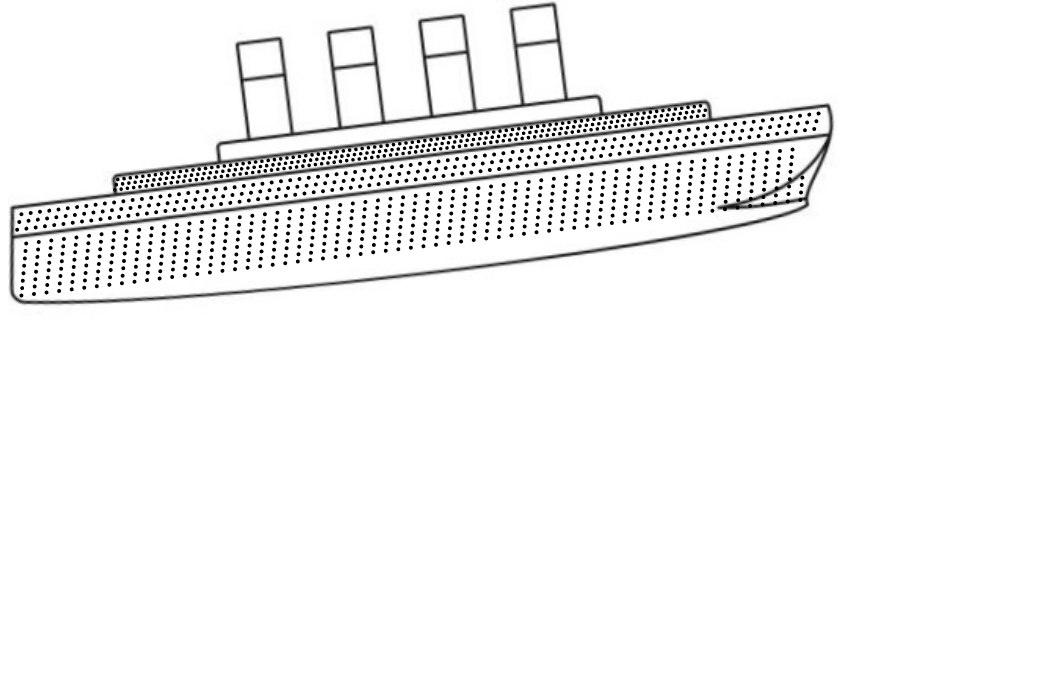
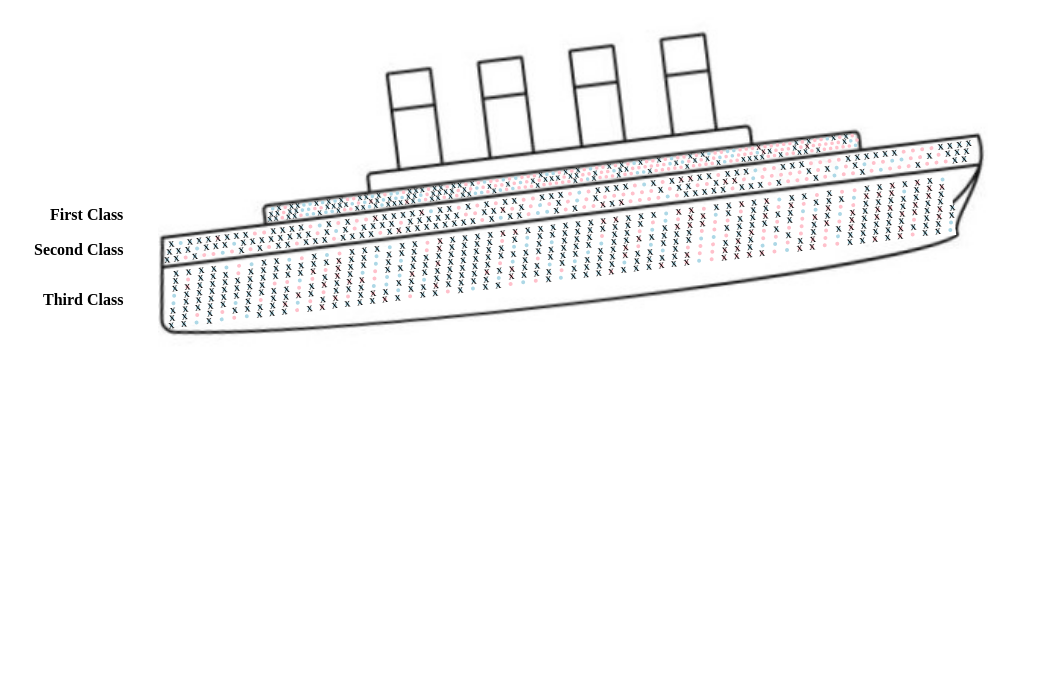
Before and after one commit to cak264/info4310_hw2, a plain HTML site: page index.html in a window 1280 px wide. Shown: the part 110-800 px from the top of the page, without its empty margins (0-1040 px from the left). Drawn offline with nearby package versions, Linux system fonts and the light colour scheme.

Commit message:
Added colors and X's, some labels

```diff
--- a/index.html
+++ b/index.html
@@ -7,7 +7,7 @@
             /* note: adjust width here to change change dimensions */
             .image {
               display: block;
-              width: 152%;
+              width: 100%;
               height: auto;
             }
 
@@ -19,13 +19,50 @@
 
             .container {
               position: relative;
-              width: fit-content;
+              width: 830px;
+              left: 150px;
+              top: 30px;
+            }
+
+            #labels {
+                float: left;
+            }
+
+            #first {
+                position: fixed;
+                top: 295px;
+                left: 50px;
+            }
+
+            #second {
+                position: fixed;
+                top: 330px;
+                left: 34px;
+            }
+
+            #third {
+                position: fixed;
+                top: 380px;
+                left: 43px;
+            }
+
+            h1 {
+                position: absolute;
+                z-index: 1;
+                top: -40px;
+                left: -125px;
             }
         </style>
 
     </head>
     <body>
+        <div id="labels">
+            <h4 id="first">First Class</h4>
+            <h4 id="second">Second Class</h4>
+            <h4 id="third">Third Class</h4>
+        </div>
         <div class="container">
+            <h1>A Look at Titanic Passengers</h1>
             <img src="titanic.jpg" alt="Titanic sinking ship" height="500" class="image">
             <svg id="mainsvg" height="600" width="900" class="top"></svg>
         </div>
@@ -95,7 +132,7 @@
             let Width1 = 590;
             let Height1 = 15;
 
-            const xScale1 = d3.scaleLinear().domain([0, NumCols1-1]).range([0, 18800]);
+            const xScale1 = d3.scaleLinear().domain([0, NumCols1-1]).range([5, 18700]);
             const yScale1 = d3.scaleLinear().domain([0, ColSize1-1]).range([Height1, 5]);
 
 
@@ -116,7 +153,22 @@
                 .attr("cx", (d,i) => xScale1(i/NumCols1))
                 .attr("cy", (d,i) => yScale1(i%ColSize1))
                 .attr("r", 1.8)
-                .style("fill", "black");
+                .style("fill", d => {return d.sex === "male" ? "lightblue" : "pink";});
+
+
+            var filteredList1 = firstList.map((item, index) => ({ item: item, originalIndex: index }))
+                                        .filter(({ item }) => item.survived === 0);
+
+            firstG.selectAll("text").data(filteredList1)
+                .join("text")
+                .attr("class", "firstX")
+                .attr("x", d => xScale1(d.originalIndex/NumCols1))
+                .attr("y", d => yScale1(d.originalIndex%ColSize1))
+                .attr("text-anchor", "middle")
+                .attr("dominant-baseline", "middle")
+                .text("x")
+                .attr("font-size", 10)
+                .attr("fill", "black");
 
 
 
@@ -146,7 +198,22 @@
                 .attr("cx", (d,i) => xScale2(i/NumCols2))
                 .attr("cy", (d,i) => yScale2(i%ColSize2))
                 .attr("r", 2)
-                .style("fill", "black");
+                .style("fill", d => {return d.sex === "male" ? "lightblue" : "pink";});
+
+
+            var filteredList2 = secondList.map((item, index) => ({ item: item, originalIndex: index }))
+                                        .filter(({ item }) => item.survived === 0);
+
+            secondG.selectAll("text").data(filteredList2)
+                .join("text")
+                .attr("class", "secondX")
+                .attr("x", d => xScale2(d.originalIndex/NumCols2))
+                .attr("y", d => yScale2(d.originalIndex%ColSize2))
+                .attr("text-anchor", "middle")
+                .attr("dominant-baseline", "middle")
+                .text("x")
+                .attr("font-size", 12)
+                .attr("fill", "black");
 
 
 
@@ -165,10 +232,11 @@
 
             thirdG.append("rect")
                 .attr("x", 0)
-                .attr("y", 0)
-                .attr("width", Width3)
-                .attr("height", Height3)
-                .attr("fill", "none");
+                .attr("y", 5)
+                .attr("width", Width3+8)
+                .attr("height", Height3-13)
+                .attr("transform", "rotate(1)")
+                .attr("fill", "white");
 
             thirdG.selectAll("circle").data(thirdList)
                 .join("circle")
@@ -176,10 +244,28 @@
                 .attr("cx", (d,i) => xScale3(i/NumCols3))
                 .attr("cy", (d,i) => yScale3(i%ColSize3))
                 .attr("r", 2)
-                .style("fill", "black");
+                .style("fill", d => {return d.sex === "male" ? "lightblue" : "pink";});
+
+
+            var filteredList3 = thirdList.map((item, index) => ({ item: item, originalIndex: index }))
+                                        .filter(({ item }) => item.survived === 0);
+
+            // console.log(filteredList3)
+
+            thirdG.selectAll("text").data(filteredList3)
+                .join("text")
+                .attr("class", "thirdX")
+                .attr("x", d => xScale3(d.originalIndex/NumCols3))
+                .attr("y", d => yScale3(d.originalIndex%ColSize3))
+                .attr("text-anchor", "middle")
+                .attr("dominant-baseline", "middle")
+                .text("x")
+                .attr("font-size", 12)
+                .attr("fill", "black");
 
             //slant left: .attr("cy", (d,i) => yScale3((i / NumCols3) - (i % ColSize3)))
             //slant right: .attr("cy", (d,i) => yScale3(i%ColSize3))
+
 
             // make bins to hold passengers
          };
```
